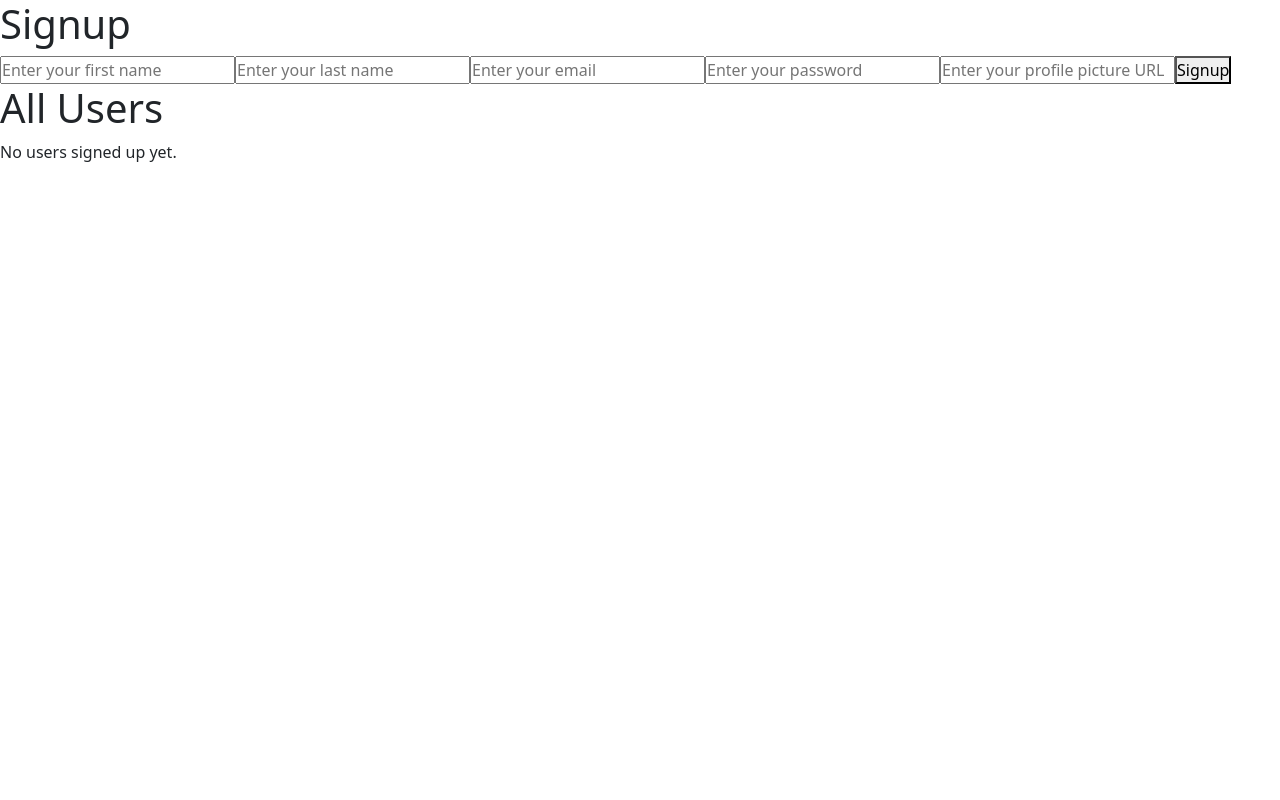
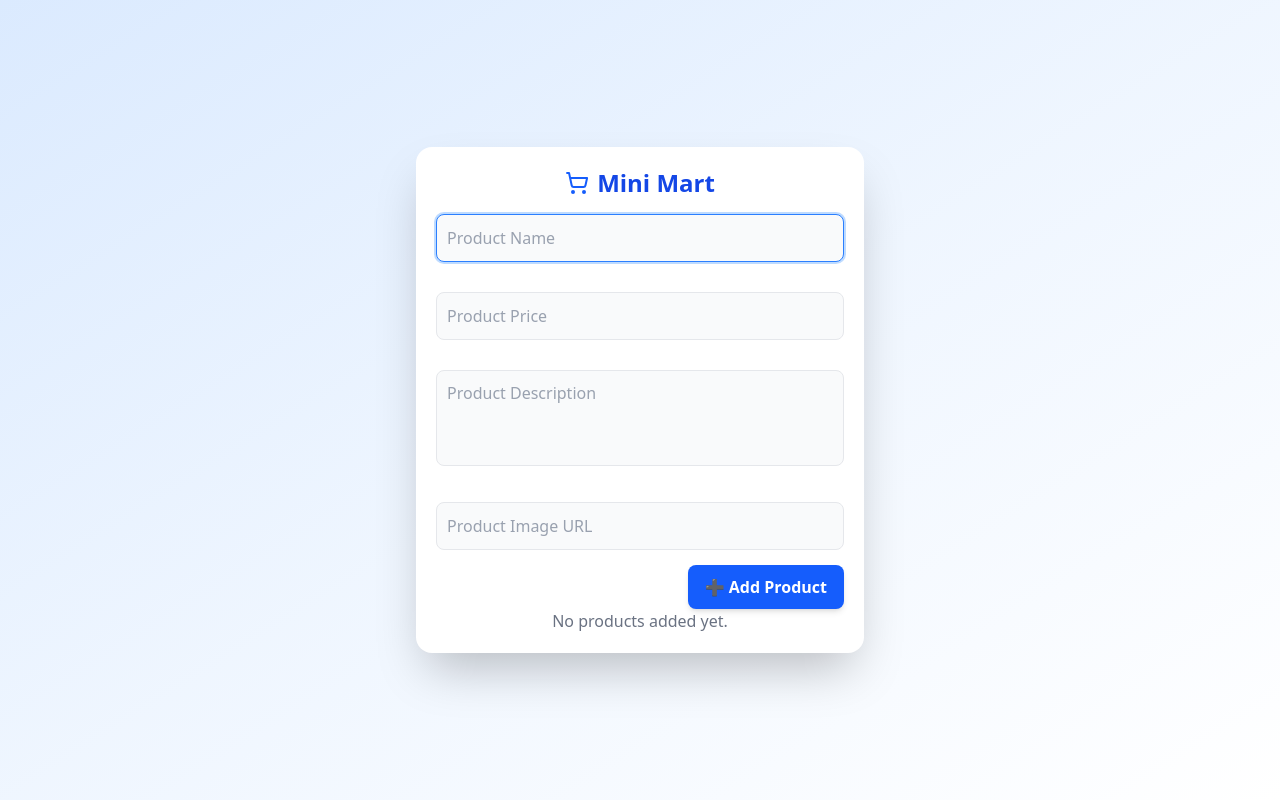
Before and after one commit to DAVID-EXCEL1/august-react, a React (Vite) app: page / in a window 1280 px wide. Built offline with nearby package versions, Linux system fonts and the light colour scheme.

Commit message:
feat: add Products component and integrate it into App; include Tailwind CSS and lucide-react

```diff
--- a/index.html
+++ b/index.html
@@ -5,6 +5,7 @@
     <link rel="icon" type="image/svg+xml" href="/vite.svg" />
     <meta name="viewport" content="width=device-width, initial-scale=1.0" />
     <title>Vite + React</title>
+    <script src="https://cdn.jsdelivr.net/npm/@tailwindcss/browser@4"></script>
     <!-- <link href="https://cdn.jsdelivr.net/npm/bootstrap@5.3.7/dist/css/bootstrap.min.css" rel="stylesheet" integrity="sha384-LN+7fdVzj6u52u30Kp6M/trliBMCMKTyK833zpbD+pXdCLuTusPj697FH4R/5mcr" crossorigin="anonymous"> -->
   </head>
   <body>
--- a/package.json
+++ b/package.json
@@ -11,6 +11,7 @@
   },
   "dependencies": {
     "bootstrap": "^5.3.7",
+    "lucide-react": "^0.542.0",
     "react": "^19.1.1",
     "react-dom": "^19.1.1",
     "styled-components": "^6.1.19"
--- a/src/App.jsx
+++ b/src/App.jsx
@@ -6,7 +6,8 @@ import React from 'react'
 // import Work from './components/Work'
 import './App.css'
 // import NewSection from './components/NewSection'
-import Signup from './components/Signup'
+// import Signup from './components/Signup'
+import Products from './components/Products'
 
 const App = () => {
   return (
@@ -17,7 +18,8 @@ const App = () => {
       <Cardsection/>
       <Footer/> */}
       {/* <NewSection/> */}
-      <Signup/>
+      {/* <Signup/> */}
+      <Products/>
     </>
   )
 }
--- a/src/components/Products.jsx
+++ b/src/components/Products.jsx
@@ -0,0 +1,134 @@
+import { useState } from 'react'
+import { Trash2, Edit, ShoppingCart } from "lucide-react";
+
+const Products = () => {
+    const [productName, setProductName] = useState('')
+    const [productPrice, setProductPrice] = useState('')
+    const [productDescription, setProductDescription] = useState('')
+    const [productImage, setProductImage] = useState('')
+    const [allProducts, setAllProducts] = useState([])
+    const [editedIndex, setEditedIndex] = useState(null)
+
+
+
+    const addOrUpdateProduct = () => {
+        let newProduct = { productName, productPrice, productDescription, productImage };
+
+        if (editedIndex !== null) {
+            // Update existing product
+            let updatedProducts = [...allProducts];
+            updatedProducts[editedIndex] = newProduct;
+            setAllProducts(updatedProducts);
+        } else {
+            // Add new product
+            setAllProducts([...allProducts, newProduct]);
+        }
+
+    };
+
+
+
+
+    const deleteProduct = (index) => {
+        let newAllProducts = [...allProducts];
+        newAllProducts.splice(index, 1);
+        setAllProducts(newAllProducts);
+
+    };
+
+    const editProduct = (index) => {
+        let product = allProducts[index];
+        setProductName(product.productName);
+        setProductPrice(product.productPrice);
+        setProductDescription(product.productDescription);
+        setProductImage(product.productImage);
+        setEditedIndex(index);
+    };
+
+    return (
+        <div className="flex items-center justify-center min-h-screen bg-gradient-to-br from-blue-100 via-blue-50 to-white">
+            <div className="bg-white shadow-2xl rounded-2xl p-8 w-full max-w-md" style={{ padding: "20px" }}>
+                <div className="flex items-center justify-center gap-2 mb-6">
+                    <ShoppingCart className='text-blue-600 fw-bold' />
+                    <h1 className="text-2xl font-bold text-blue-700">Mini Mart</h1>
+                </div>
+
+                <div className="space-y-4">
+                    <input autoFocus
+                        type="text"
+                        placeholder="Product Name"
+                        onChange={(e) => setProductName(e.target.value)}
+                        className="w-full h-12 rounded-lg border border-gray-200 bg-gray-50 px-4 text-gray-700 placeholder-gray-400 focus:border-blue-500 focus:ring-2 focus:ring-blue-200 outline-none transition"
+                        style={{ margin: "15px 0px", padding: "10px" }} />
+
+                    <input
+                        type="number"
+                        placeholder="Product Price"
+                        onChange={(e) => setProductPrice(e.target.value)}
+                        className="w-full h-12 rounded-lg border border-gray-200 bg-gray-50 px-4 text-gray-700 placeholder-gray-400 focus:border-blue-500 focus:ring-2 focus:ring-blue-200 outline-none transition"
+                        style={{ margin: "15px 0px", padding: "10px" }} />
+
+                    <textarea
+                        placeholder="Product Description"
+                        onChange={(e) => setProductDescription(e.target.value)}
+                        className="w-full h-24 resize-none rounded-lg border border-gray-200 bg-gray-50 px-4 py-3 text-gray-700 placeholder-gray-400 focus:border-blue-500 focus:ring-2 focus:ring-blue-200 outline-none transition"
+                        style={{ margin: "15px 0px", padding: "10px" }} />
+
+                    <input
+                        type="text"
+                        placeholder="Product Image URL"
+                        onChange={(e) => setProductImage(e.target.value)}
+                        className="w-full h-12 rounded-lg border border-gray-200 bg-gray-50 px-4 text-gray-700 placeholder-gray-400 focus:border-blue-500 focus:ring-2 focus:ring-blue-200 outline-none transition"
+                        style={{ margin: "15px 0px", padding: "10px" }} />
+                </div>
+
+                <div className="mt-6 flex justify-end items-center">
+                    <button
+                        onClick={addOrUpdateProduct}
+                        className="flex items-center justify-center gap-2 px-10 py-24 rounded-lg bg-blue-600 text-white font-semibold shadow-md hover:bg-blue-700 transition"
+                        style={{ padding: "10px 17px" }}>
+                        {editedIndex !== null ? "✏️ Update Product" : "➕ Add Product"}
+                    </button>
+                </div>
+
+
+
+
+
+                {allProducts.length === 0 ? (
+                    <p className="text-center mt-5 text-gray-500">No products added yet.</p>
+                ) : (
+                    <div className="grid grid-cols-1 sm:grid-cols-2 md:grid-cols-3 gap-6">
+                        {allProducts.map((product, index) => (
+                            <div
+                                key={index}
+                                className="bg-white shadow-lg rounded-2xl p-5 flex flex-col items-center text-center hover:shadow-xl transition"
+                                style={{ marginTop: "20px", padding: "10px 0px" }}>
+                                <img
+                                    src={product.productImage}
+                                    alt={product.productName}
+                                    className="w-32 h-32 object-cover rounded-md mb-4"
+                                />
+                                <h2 className="text-lg font-semibold mb-2">{product.productName}</h2>
+                                <p className="text-gray-600 mb-1">₦{product.productPrice}</p>
+                                <p className="text-sm text-gray-500 mb-4">{product.productDescription}</p>
+
+                                <div className="flex gap-3">
+                                    <button className="p-2 text-red-500 rounded-lg hover:bg-red-600" onClick={() => deleteProduct(index)}>
+                                        <Trash2 size={20} />
+                                    </button>
+                                    <button className="p-2 text-blue-500 rounded-lg hover:bg-blue-600" onClick={() => editProduct(index)}>
+                                        <Edit size={20} />
+                                    </button>
+                                </div>
+                            </div>
+                        ))}
+                    </div>
+                )}
+            </div>
+        </div>
+
+    );
+};
+
+export default Products;
--- a/src/main.jsx
+++ b/src/main.jsx
@@ -2,8 +2,8 @@ import { StrictMode } from 'react'
 import { createRoot } from 'react-dom/client'
 import './index.css'
 import App from './App.jsx'
-import "../node_modules/bootstrap/dist/css/bootstrap.css"
-import "../node_modules/bootstrap/dist/js/bootstrap.js"
+// import "../node_modules/bootstrap/dist/css/bootstrap.css"
+// import "../node_modules/bootstrap/dist/js/bootstrap.js"
 
 createRoot(document.getElementById('root')).render(
   <StrictMode>
```
Also changed, not shown: 1 other file (tests, documents, lock files or other folders).
